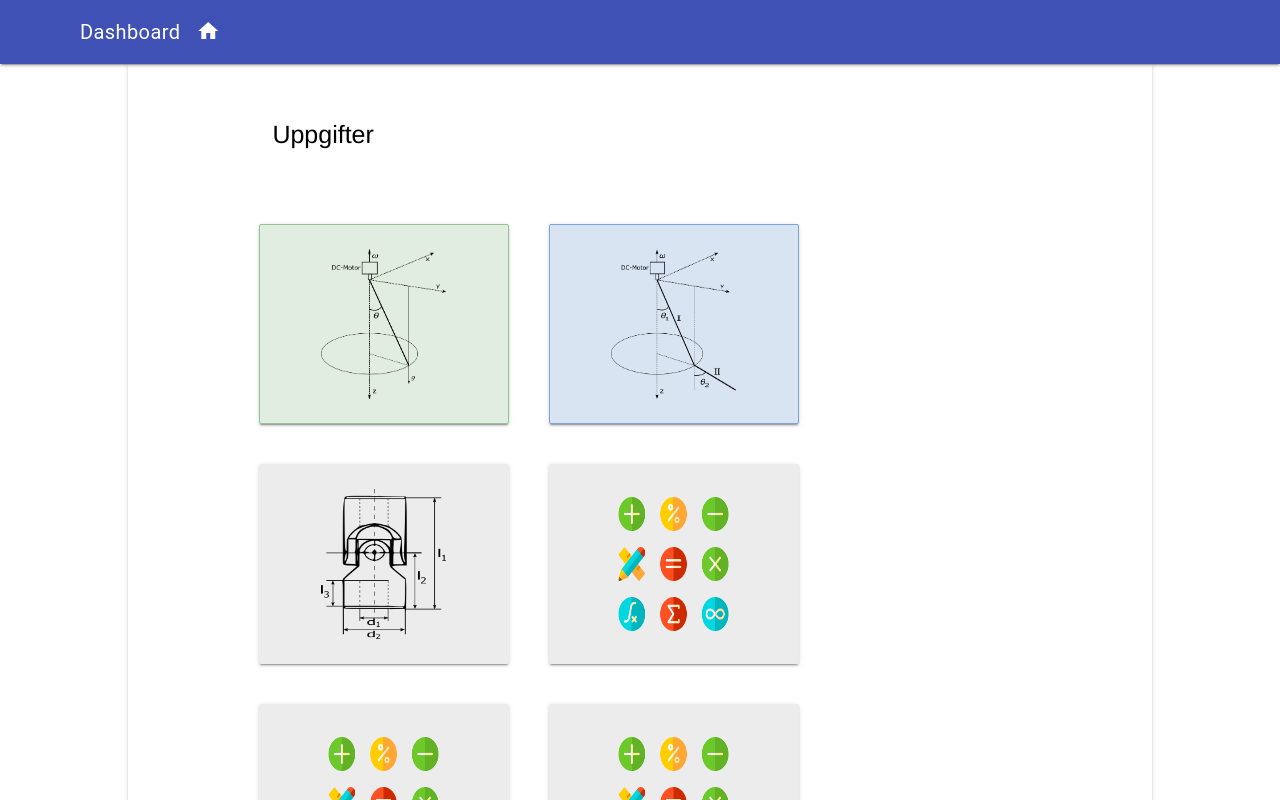
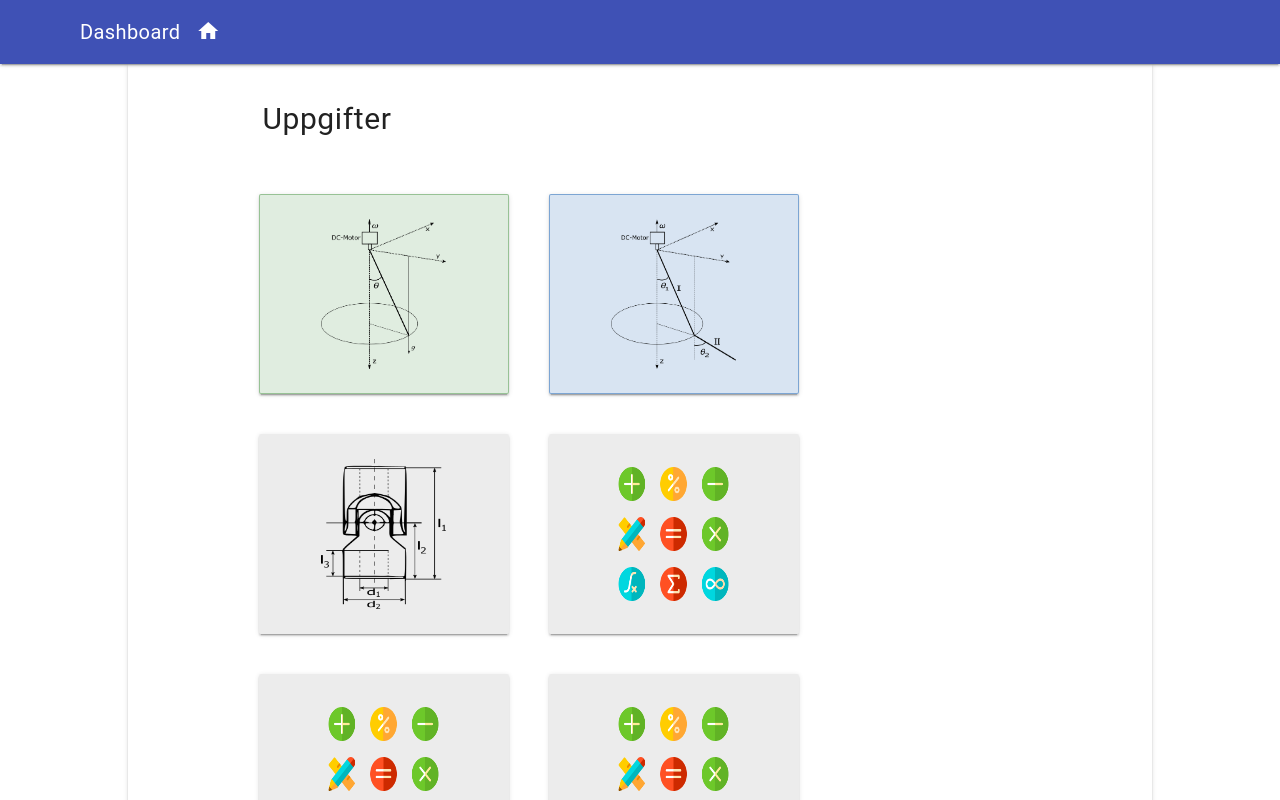
Before and after one commit to elindgren/intelligentlearning, a plain HTML site: page main.html in a window 1280 px wide. Drawn offline with Linux system fonts and the light colour scheme.

Commit message:
Started changing font for text components.

```diff
--- a/intelligentlearning.css
+++ b/intelligentlearning.css
@@ -162,8 +162,9 @@ ul.breadcrumb li a:hover {
 }
 .exercises-weekly-text-container{
     margin: auto;
-    padding-left: 40px;
-    font-size: 25px;
+    /*padding-left: 40px;*/
+    width: 80%;
+    font-size: 30px;
     /*border-style: dotted;*/
     /*border-color: black;*/
     /*border-width: medium;*/
--- a/main.html
+++ b/main.html
@@ -58,9 +58,10 @@
         <div class="page-content">
             <!-- Content goes here -->
             <div id="weekly-exercises-container" class="exercises-weekly-container">
-                <div class="text-container exercises-weekly-text-container">
-                    Uppgifter
-                </div>
+                <!--<div class="text-container exercises-weekly-text-container">-->
+                    <!--Uppgifter-->
+                <!--</div>-->
+                <span class="mdl-layout-title exercises-weekly-text-container">Uppgifter</span>
                 <div id="exerciseContainer" class="exercise-container">
                     <!-- Add exercise cards using js here. -->
                 </div>
```
Also changed, not shown: exercise_page.html (+1 -0 lines).
